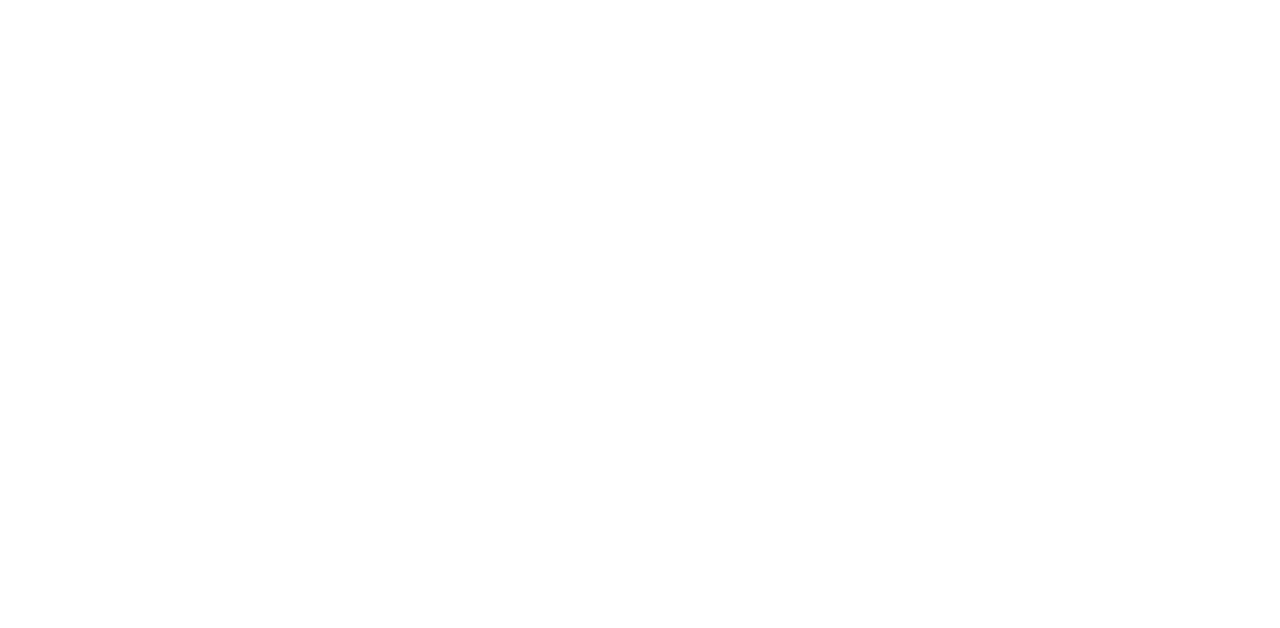
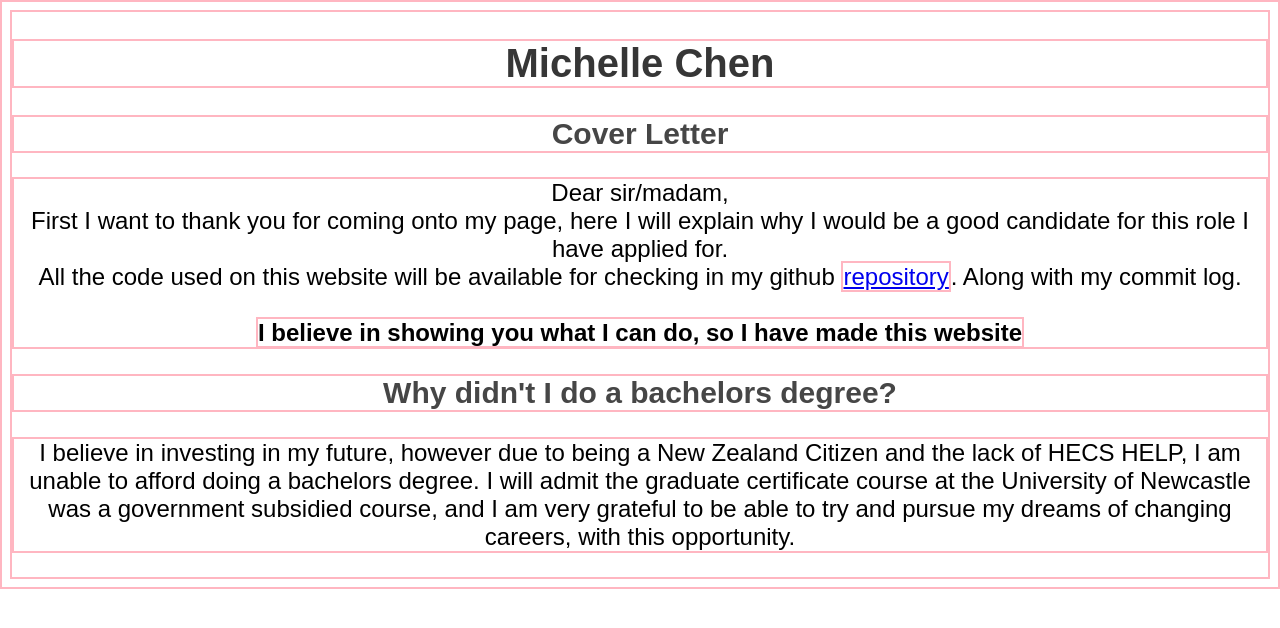
Before and after one commit to Mangoccino/MC, a plain HTML site: page index.html in a window 1280 px wide. Drawn offline with Linux system fonts and the light colour scheme.

Commit message:
edited index.html, added new styles into css.

```diff
--- a/index.html
+++ b/index.html
@@ -4,10 +4,28 @@
     <meta charset="UTF-8">
     <meta http-equiv="X-UA-Compatible" content="IE=edge">
     <meta name="viewport" content="width=device-width, initial-scale=1.0">
+    <link rel="stylesheet" href="stylesheet/style.css">
     <title>Michelle Chen</title>
 </head>
 
 <body>
+    <h1> Michelle Chen </h1>
 
+    <h2> Cover Letter </h2>
+
+    <p> Dear sir/madam, <br>
+        First I want to thank you for coming onto my page, here I will explain why I would be a good candidate for this role I have applied for. <br>
+        All the code used on this website will be available for checking in my github <a href="https://github.com/Mangoccino/MC.git" target="_blank">repository</a>. Along with my commit log. <br>
+        <br>
+
+        <strong>I believe in showing you what I can do, so I have made this website</strong>
+    </p>
+
+    <h2>
+        Why didn't I do a bachelors degree?
+    </h2>
+    <p>
+        I believe in investing in my future, however due to being a New Zealand Citizen and the lack of HECS HELP, I am unable to afford doing a bachelors degree. I will admit the graduate certificate course at the University of Newcastle was a government subsidied course, and I am very grateful to be able to try and pursue my dreams of changing careers, with this opportunity.
+    </p>
 </body>
 </html>
--- a/stylesheet/style.css
+++ b/stylesheet/style.css
@@ -0,0 +1,27 @@
+h1 {
+    text-align: center;
+    font-size: 40px;
+    font-family: fantasy;
+    font-weight: bold;
+    color: rgb(54, 54, 54);
+}
+
+p {
+    text-align: center;
+    font-family: sans-serif;
+    font-size: 24px;
+    font-weight: 300px;
+}
+
+h2 {
+    text-align: center;
+    font-size: 30px;
+    font-family: fantasy;
+    font-weight: 500px;
+    color: rgb(70, 70, 70);
+}
+/* Temporary practice*/
+
+*{
+    border: 2px solid lightpink;
+}
```
